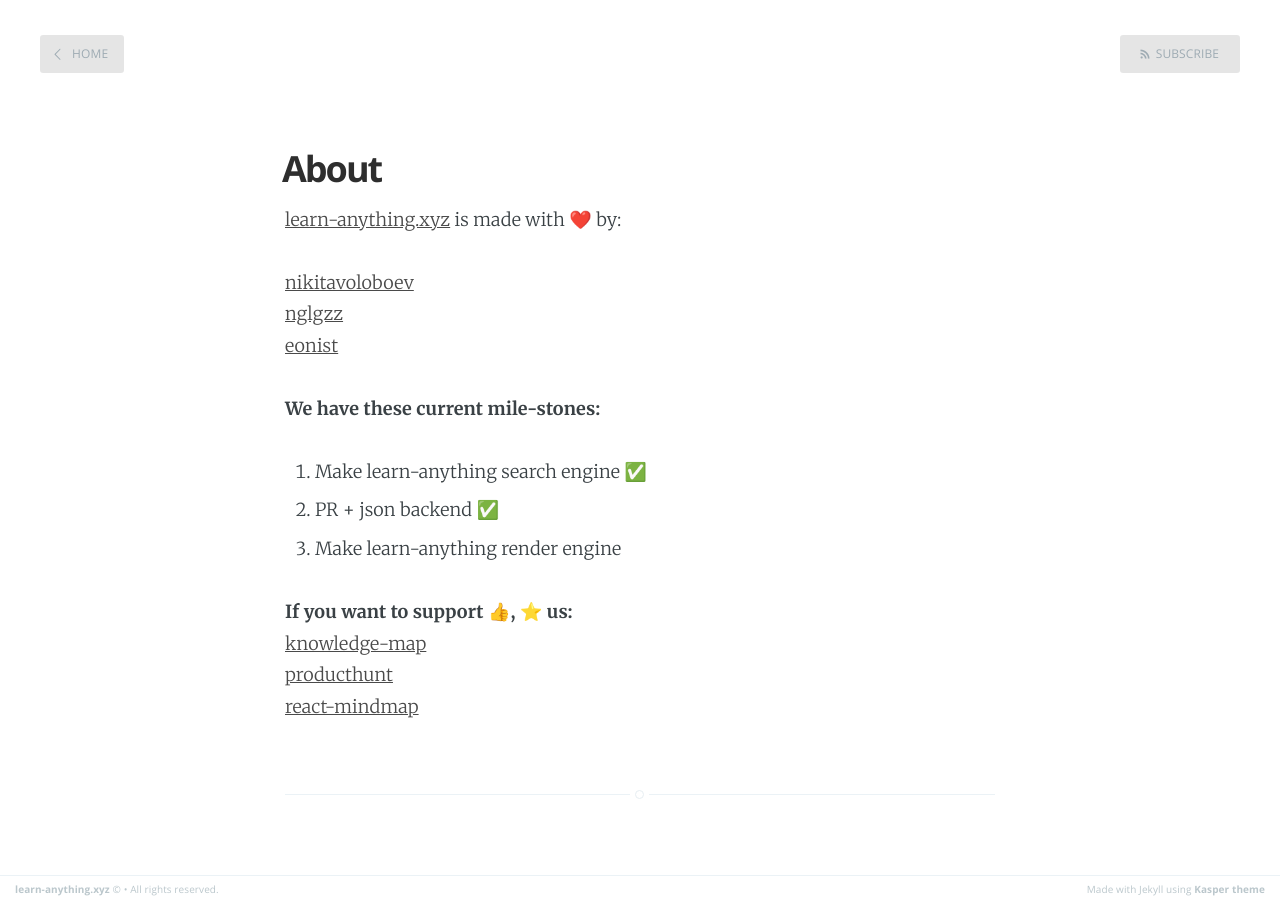
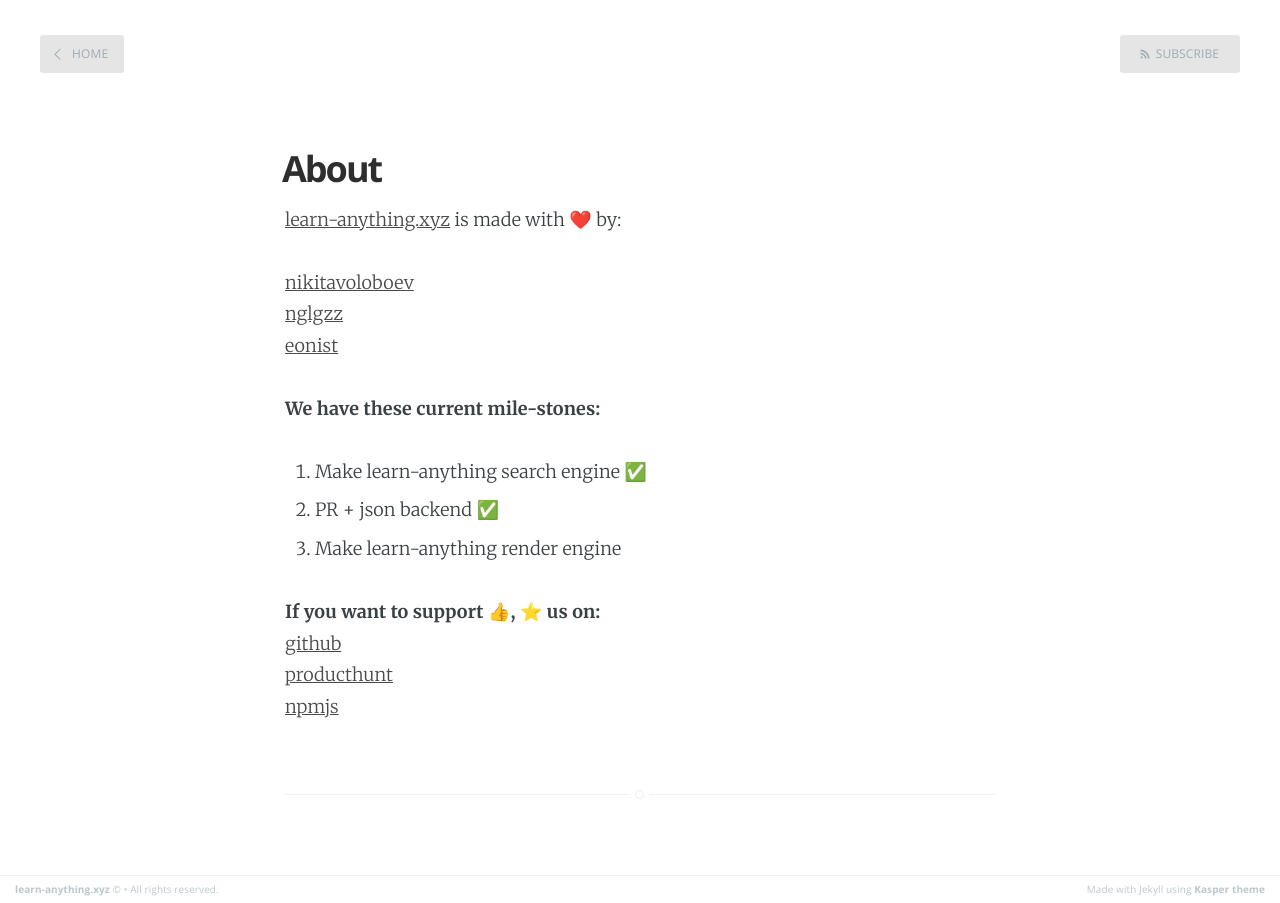
Before and after one commit to jeffreyyoung/learn-anything.github.io, a Jekyll site: the page built from about.md, in a window 1280 px wide. Built offline with Jekyll 4.4.1, drawn with Linux system fonts in a browser that asks for light colours.

Commit message:
Update about.md

```diff
--- a/about.md
+++ b/about.md
@@ -16,7 +16,7 @@
 3. Make learn-anything render engine
 
 
-**If you want to support 👍, ⭐ us:**
-[knowledge-map](https://github.com/nikitavoloboev/knowledge-map)
+**If you want to support 👍, ⭐ us on:**
+[github](https://github.com/nikitavoloboev/knowledge-map)
 [producthunt](https://www.producthunt.com/posts/knowledge-map-2)
-[react-mindmap](https://www.npmjs.com/package/react-mindmap)
+[npmjs](https://www.npmjs.com/package/react-mindmap)
```
